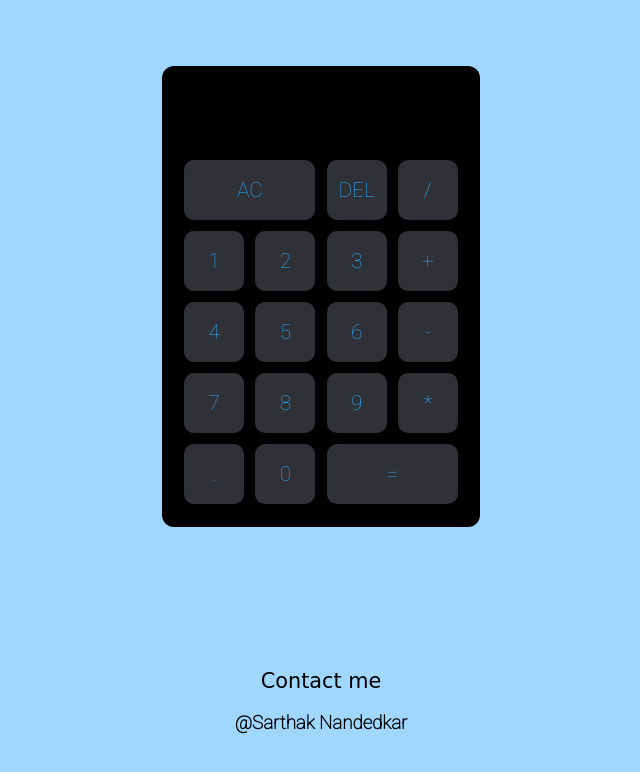
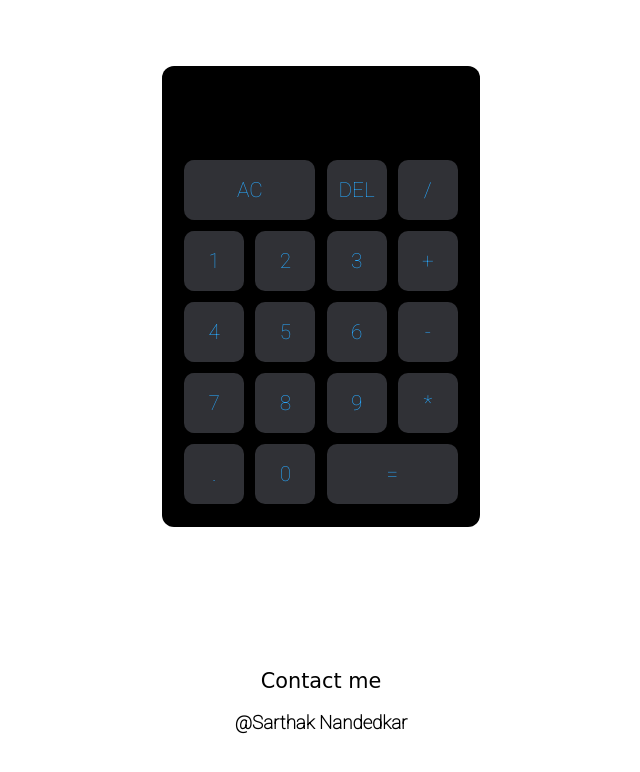
Before and after one commit to Sarthakn21/Web-calculator, a plain HTML site: page index.html in a window 1280 px wide. Shown: the whole page, without its empty margins (319-959 px from the left). Drawn offline with nearby package versions, Linux system fonts and the light colour scheme; a web font is replaced by a local one.

Commit message:
Update styles.css

```diff
--- a/styles.css
+++ b/styles.css
@@ -8,7 +8,7 @@
 
 body {
     font-family: 'Roboto', sans-serif;
-    background-color: #a0d7ff;
+    background-color: white;
     height: 100vh;
     display: grid;
     justify-content: center;
```
